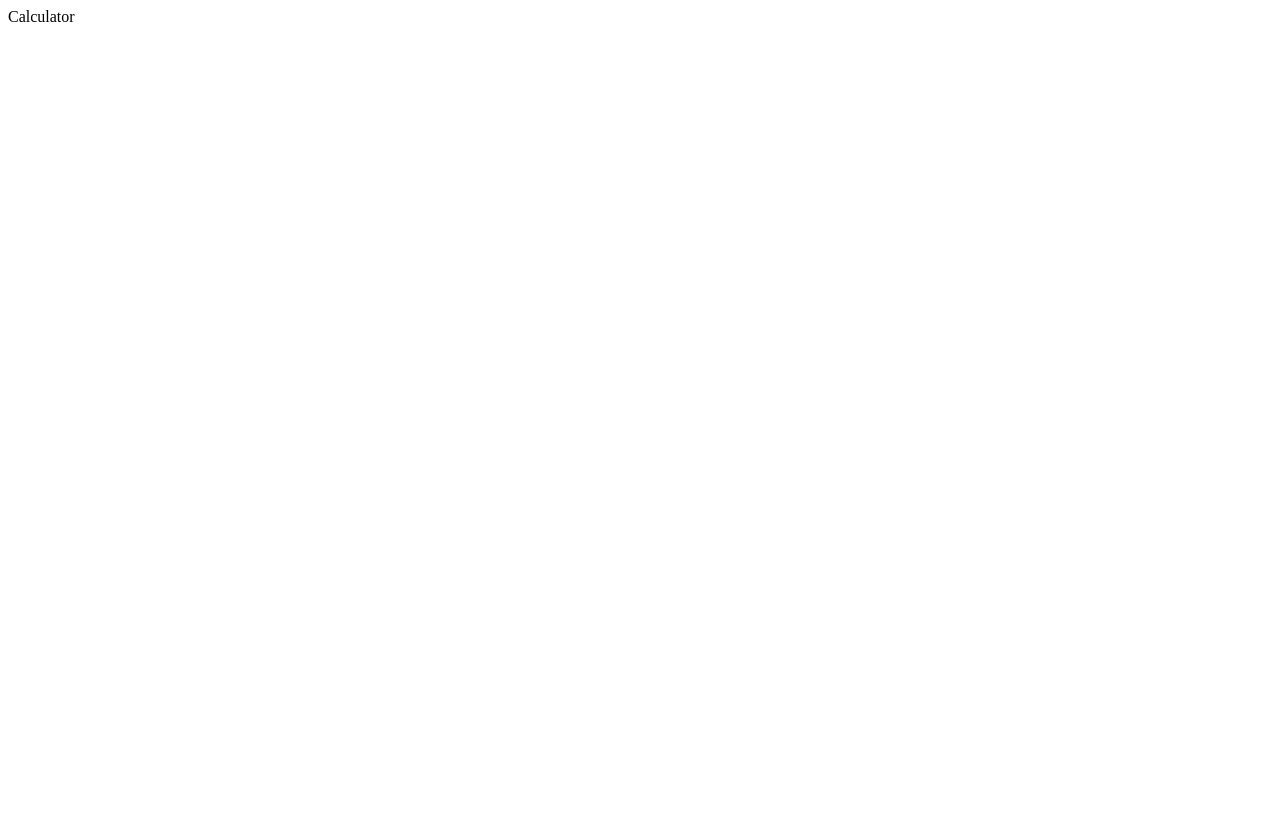
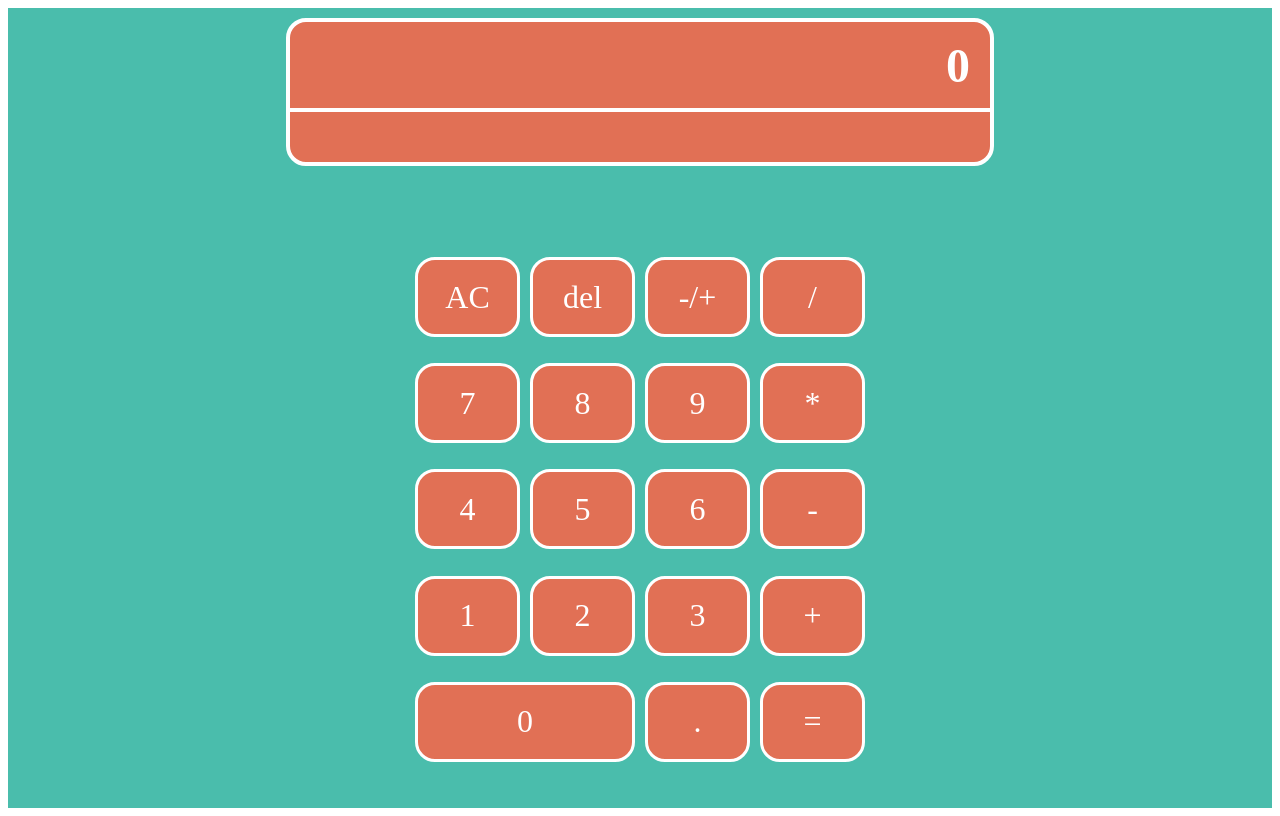
Before and after one commit to ryan-puffer/react-calculator, a React (Create React App) app: page / in a window 1280 px wide. Built offline with nearby package versions, Linux system fonts and the light colour scheme.

Commit message:
initial button code

```diff
--- a/src/App.js
+++ b/src/App.js
@@ -1,10 +1,13 @@
 import React from 'react';
 import Calculator from './components/Calculator';
+import NumberProvider from './components/NumberProvider';
 
 const App = () => {
 	return (
 		<div>
-			<Calculator />
+			<NumberProvider>
+				<Calculator />
+			</NumberProvider>
 		</div>
 	);
 };
--- a/src/components/BackButton.js
+++ b/src/components/BackButton.js
@@ -0,0 +1,7 @@
+import React from 'react';
+
+const BackButton = () => {
+	return <button>del</button>;
+};
+
+export default BackButton;
--- a/src/components/Calculator.js
+++ b/src/components/Calculator.js
@@ -1,7 +1,42 @@
 import React from 'react';
+import NumberButton from './NumberButton';
+import FunctionButton from './FunctionButton';
+import ClearButton from './ClearButton';
+import Display from './Display';
+import EqualButton from './EqualButton';
+import BackButton from './BackButton';
+import NegativeButton from './NegativeButton';
+import { CalculatorStyles } from './styles/Styles';
 
-const Calculator = () => {
-	return <div>Calculator</div>;
-};
+const Calculator = () => (
+	<CalculatorStyles>
+		<div className='display'>
+			<Display />
+		</div>
+		<div className='number-pad'>
+			<ClearButton />
+			<BackButton />
+			<NegativeButton />
+			<FunctionButton buttonValue='/' />
+			<NumberButton buttonValue={7} />
+			<NumberButton buttonValue={8} />
+			<NumberButton buttonValue={9} />
+			<FunctionButton buttonValue='*' />
+			<NumberButton buttonValue={4} />
+			<NumberButton buttonValue={5} />
+			<NumberButton buttonValue={6} />
+			<FunctionButton buttonValue='-' />
+			<NumberButton buttonValue={1} />
+			<NumberButton buttonValue={2} />
+			<NumberButton buttonValue={3} />
+			<FunctionButton buttonValue='+' />
+			<div className='zero-button'>
+				<NumberButton buttonValue={0} />
+			</div>
+			<NumberButton buttonValue='.' />
+			<EqualButton />
+		</div>
+	</CalculatorStyles>
+);
 
 export default Calculator;
--- a/src/components/ClearButton.js
+++ b/src/components/ClearButton.js
@@ -0,0 +1,7 @@
+import React from 'react';
+
+const ClearButton = () => {
+	return <button className='button'>AC</button>;
+};
+
+export default ClearButton;
--- a/src/components/Display.js
+++ b/src/components/Display.js
@@ -0,0 +1,14 @@
+import React, { useContext } from 'react';
+import { NumberContext } from './NumberProvider';
+import { DisplayStyles } from './styles/Styles';
+
+const Display = () => {
+	const { number } = useContext(NumberContext);
+	return (
+		<DisplayStyles>
+			<h2>{number}</h2>
+		</DisplayStyles>
+	);
+};
+
+export default Display;
--- a/src/components/EqualButton.js
+++ b/src/components/EqualButton.js
@@ -0,0 +1,7 @@
+import React from 'react';
+
+const EqualButton = () => {
+	return <button>=</button>;
+};
+
+export default EqualButton;
--- a/src/components/FunctionButton.js
+++ b/src/components/FunctionButton.js
@@ -0,0 +1,7 @@
+import React from 'react';
+
+const FunctionButton = ({ buttonValue }) => {
+	return <button>{buttonValue}</button>;
+};
+
+export default FunctionButton;
--- a/src/components/NegativeButton.js
+++ b/src/components/NegativeButton.js
@@ -0,0 +1,7 @@
+import React from 'react';
+
+const NegativeButton = () => {
+	return <button className='button'>-/+</button>;
+};
+
+export default NegativeButton;
--- a/src/components/NumberButton.js
+++ b/src/components/NumberButton.js
@@ -0,0 +1,7 @@
+import React from 'react';
+
+const NumberButton = ({ buttonValue }) => {
+	return <button className='button'>{buttonValue}</button>;
+};
+
+export default NumberButton;
--- a/src/components/NumberProvider.js
+++ b/src/components/NumberProvider.js
@@ -0,0 +1,14 @@
+import React from 'react';
+
+export const NumberContext = React.createContext();
+
+const NumberProvider = (props) => {
+	const number = '0';
+	return (
+		<NumberContext.Provider value={{ number }}>
+			{props.children}
+		</NumberContext.Provider>
+	);
+};
+
+export default NumberProvider;
--- a/src/components/styles/Styles.js
+++ b/src/components/styles/Styles.js
@@ -0,0 +1,78 @@
+import styled from 'styled-components';
+
+export const CalculatorStyles = styled.div`
+	background-color: #4abdac;
+	max-width: 100%;
+	height: 100vh;
+	display: grid;
+	justify-items: center;
+	grid-template-areas:
+		'display'
+		'numbers';
+	button {
+		width: 100%;
+		height: 80px;
+		border-radius: 20px;
+		border: 3px solid white;
+		font-size: 2rem;
+		color: white;
+		font-family: 'Orbitron', serif;
+		background: #e17055;
+		&:focus {
+			outline: none;
+		}
+	}
+	.display {
+		font-family: 'Orbitron', serif;
+		font-weight: 700;
+		grid-area: display;
+		h1 {
+			font-size: 4rem;
+			color: white;
+			text-align: center;
+			margin: 40px 0;
+		}
+	}
+	.number-pad {
+		grid-area: numbers;
+		display: grid;
+		grid-gap: 10px;
+		grid-template-columns: repeat(4, 1fr);
+		padding: 0px 0px 30px;
+		width: 450px;
+		.button-div:focus {
+			outline: none;
+		}
+	}
+	.zero-button {
+		grid-column: 1/3;
+	}
+`;
+
+export const DisplayStyles = styled.div`
+	display: grid;
+	grid-template-rows: 90px 50px;
+	grid-template-columns: 1fr;
+	border: 4px solid white;
+	margin: 10px;
+	width: 700px;
+	align-items: center;
+	border-radius: 20px;
+	background: #e17055;
+	h2,
+	p {
+		text-align: center;
+		color: white;
+	}
+	h2 {
+		font-size: 3rem;
+		margin: 0;
+		text-align: right;
+		padding: 0px;
+		border-bottom: 4px solid white;
+		padding: 15px 20px;
+	}
+	p {
+		margin: 5px 0;
+	}
+`;
```
Also changed, not shown: 2 other files (tests, documents, lock files or other folders).
